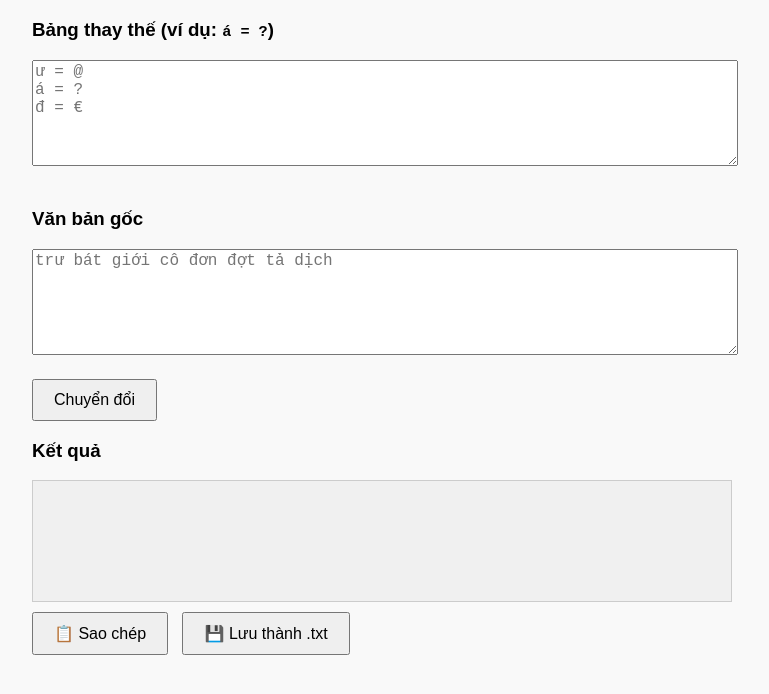
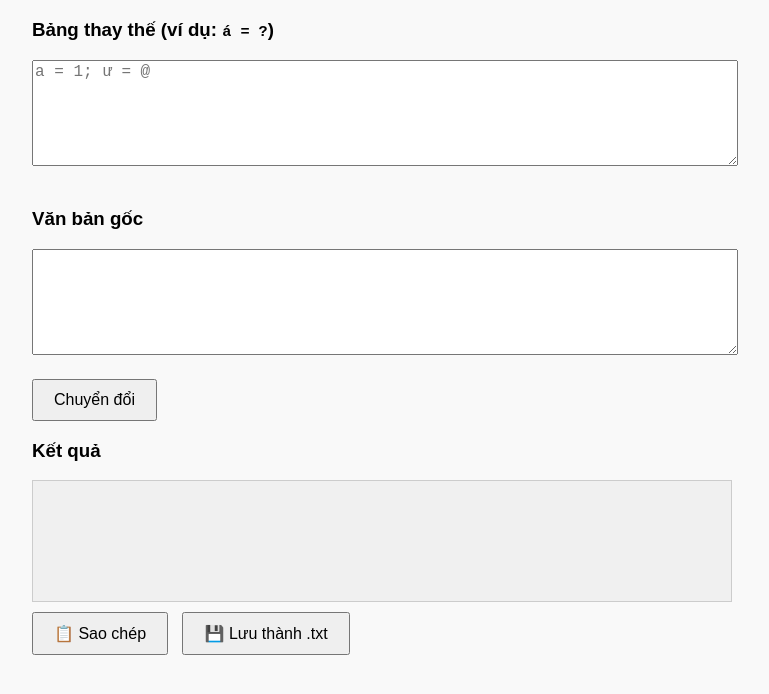
Before and after one commit to santionguyen/kytuconverter, a plain HTML site: page index.html in a window 1280 px wide. Shown: the part 122-816 px from the top of the page, without its empty margins (258-1027 px from the left). Drawn offline with Linux system fonts and the light colour scheme.

Commit message:
Update index.html

```diff
--- a/index.html
+++ b/index.html
@@ -44,10 +44,10 @@
   <h1>🔤 Chuyển đổi ký tự tùy chỉnh</h1>
 
   <h3>Bảng thay thế (ví dụ: <code>á = ?</code>)</h3>
-  <textarea id="rules" placeholder="ư = @&#10;á = ?&#10;đ = €"></textarea>
+  <textarea id="rules" placeholder="a = 1; ư = @"></textarea>
 
   <h3>Văn bản gốc</h3>
-  <textarea id="inputText" placeholder="trư bát giới cô đơn đợt tả dịch"></textarea>
+  <textarea id="inputText" placeholder=""></textarea>
 
   <button onclick="convertText()">Chuyển đổi</button>
 
```
